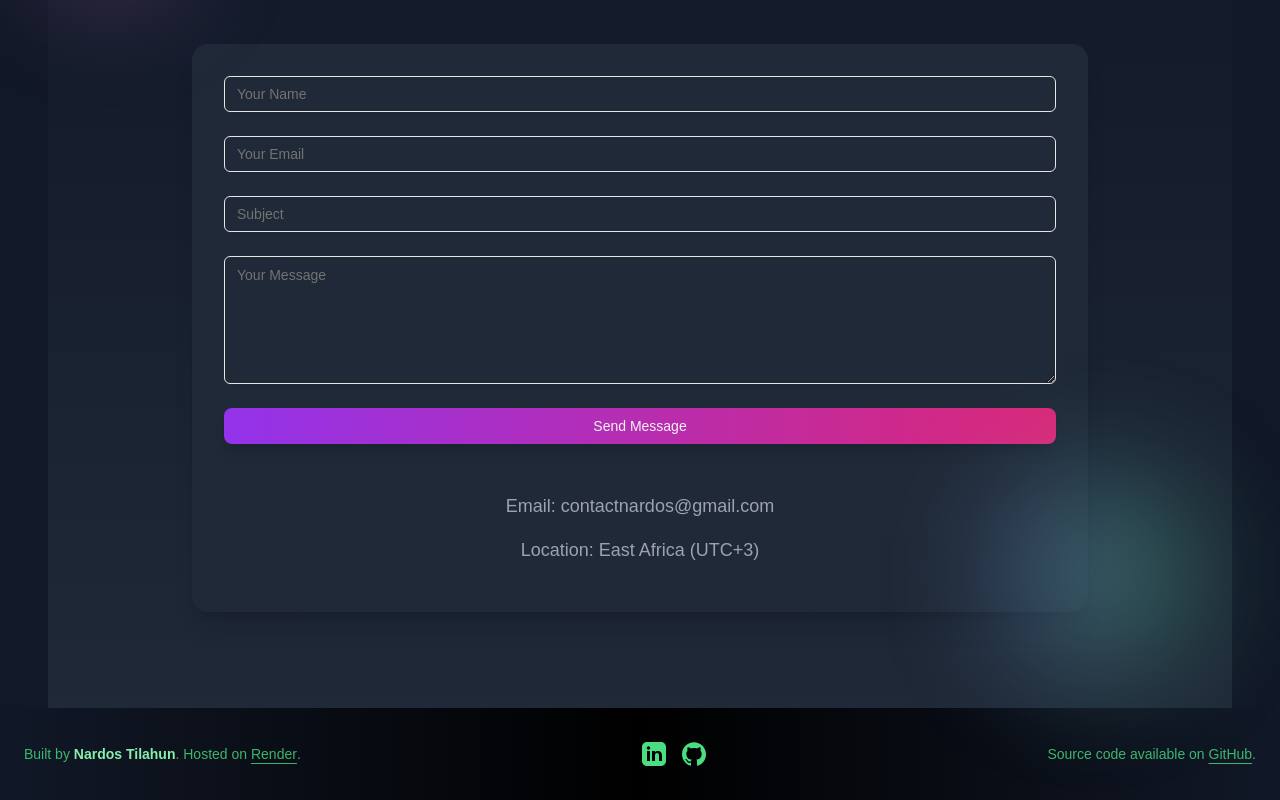
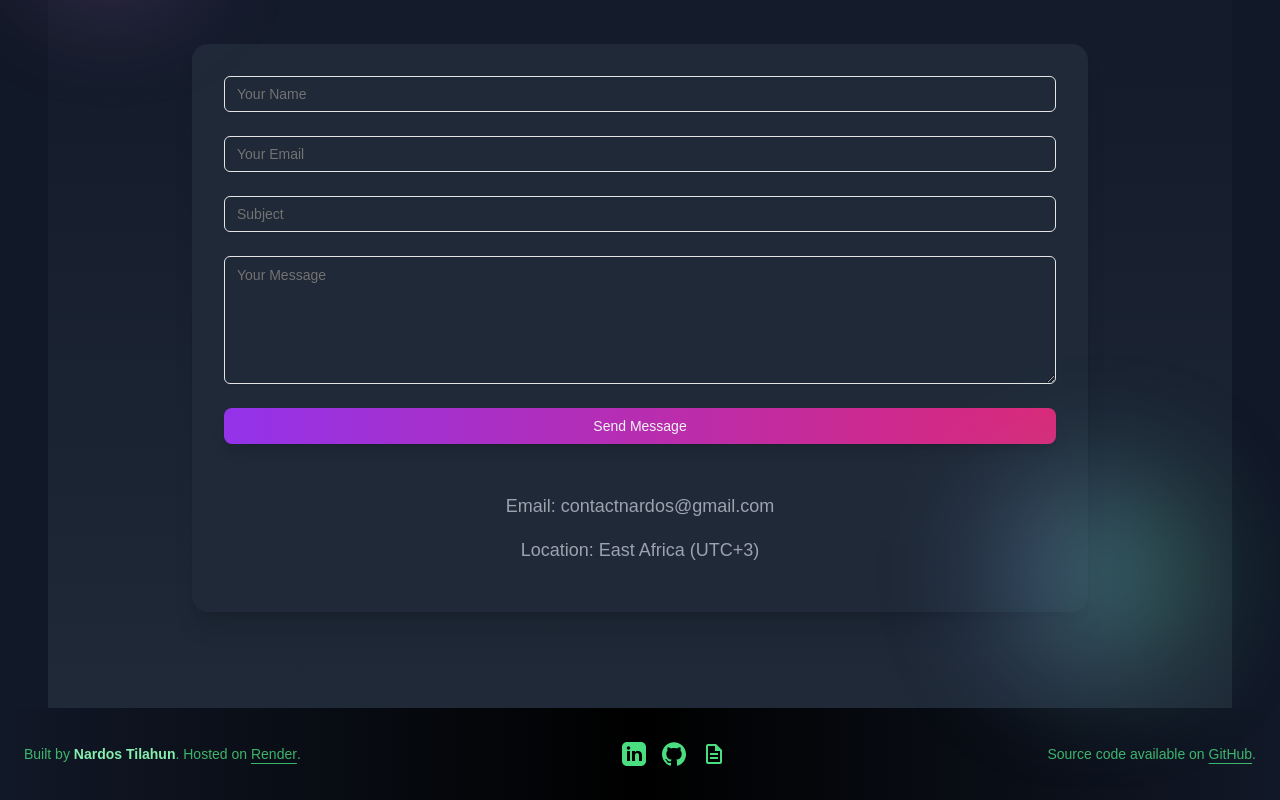
Before and after one commit to Nardos-Tilahun/my-portfolio, a Next.js app: page / in a window 1280 px wide. Shown: the part 4235-5035 px from the top of the page. Built offline with nearby package versions, Linux system fonts and the light colour scheme.

Commit message:
resume added

```diff
--- a/app/page.tsx
+++ b/app/page.tsx
@@ -112,8 +112,23 @@ export default function Home() {
                 <path d="M12 .297c-6.63 0-12 5.373-12 12 0 5.302 3.438 9.8 8.207 11.387.599.111.793-.26.793-.577v-2.234c-3.338.726-4.033-1.416-4.033-1.416-.546-1.387-1.333-1.756-1.333-1.756-1.089-.745.084-.729.084-.729 1.205.084 1.84 1.236 1.84 1.236 1.07 1.834 2.809 1.304 3.495.997.108-.776.419-1.305.763-1.605-2.665-.303-5.466-1.332-5.466-5.93 0-1.311.469-2.382 1.236-3.221-.123-.303-.535-1.524.117-3.176 0 0 1.008-.322 3.301 1.23.957-.266 1.983-.399 3.003-.404 1.02.005 2.047.138 3.006.404 2.292-1.552 3.297-1.23 3.297-1.23.653 1.653.241 2.874.118 3.176.77.839 1.236 1.91 1.236 3.221 0 4.61-2.804 5.625-5.474 5.922.43.371.823 1.102.823 2.221v3.293c0 .32.192.694.801.576 4.765-1.587 8.201-6.085 8.201-11.386 0-6.627-5.373-12-12-12z" />
               </svg>
             </a>
+            <a
+              href="https://drive.google.com/file/d/1P_YYCpsCBeyFPRgElSP_qPysTG846Ut_/view?usp=drive_link"
+              target="_blank"
+              rel="noopener noreferrer"
+              className="text-green-400 hover:text-green-300 transition-transform transform hover:scale-110"
+              aria-label="Resume"
+            >
+              <svg
+                xmlns="http://www.w3.org/2000/svg"
+                className="h-6 w-6"
+                fill="currentColor"
+                viewBox="0 0 24 24"
+              >
+                <path d="M14 2H6a2 2 0 0 0-2 2v16a2 2 0 0 0 2 2h12a2 2 0 0 0 2-2V8l-6-6zm4 18H6V4h7v5h5v11zM8 15h8v2H8v-2zm0-4h8v2H8v-2z" />
+              </svg>
+            </a>
           </div>
-
           {/* Right Section */}
           <div className="text-center md:text-right">
             <p className="text-sm leading-loose text-green-400/80">
```
